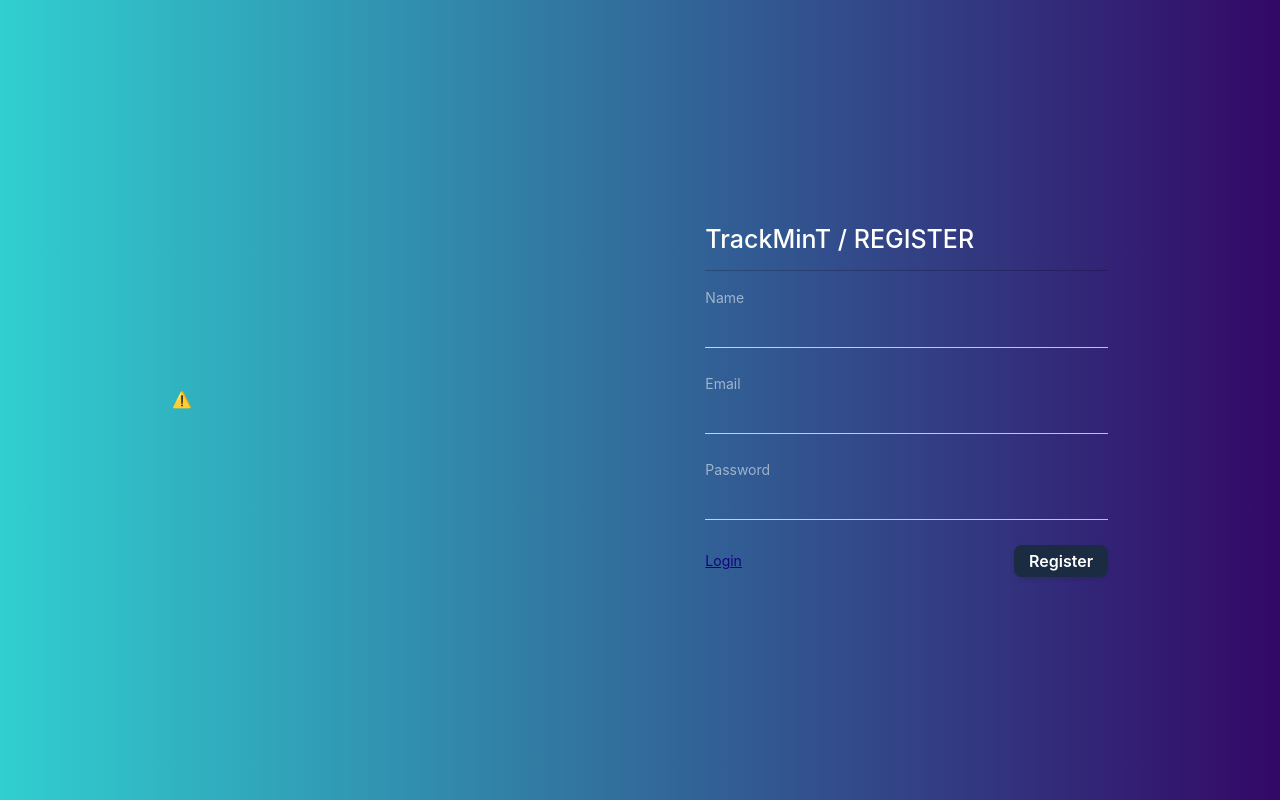
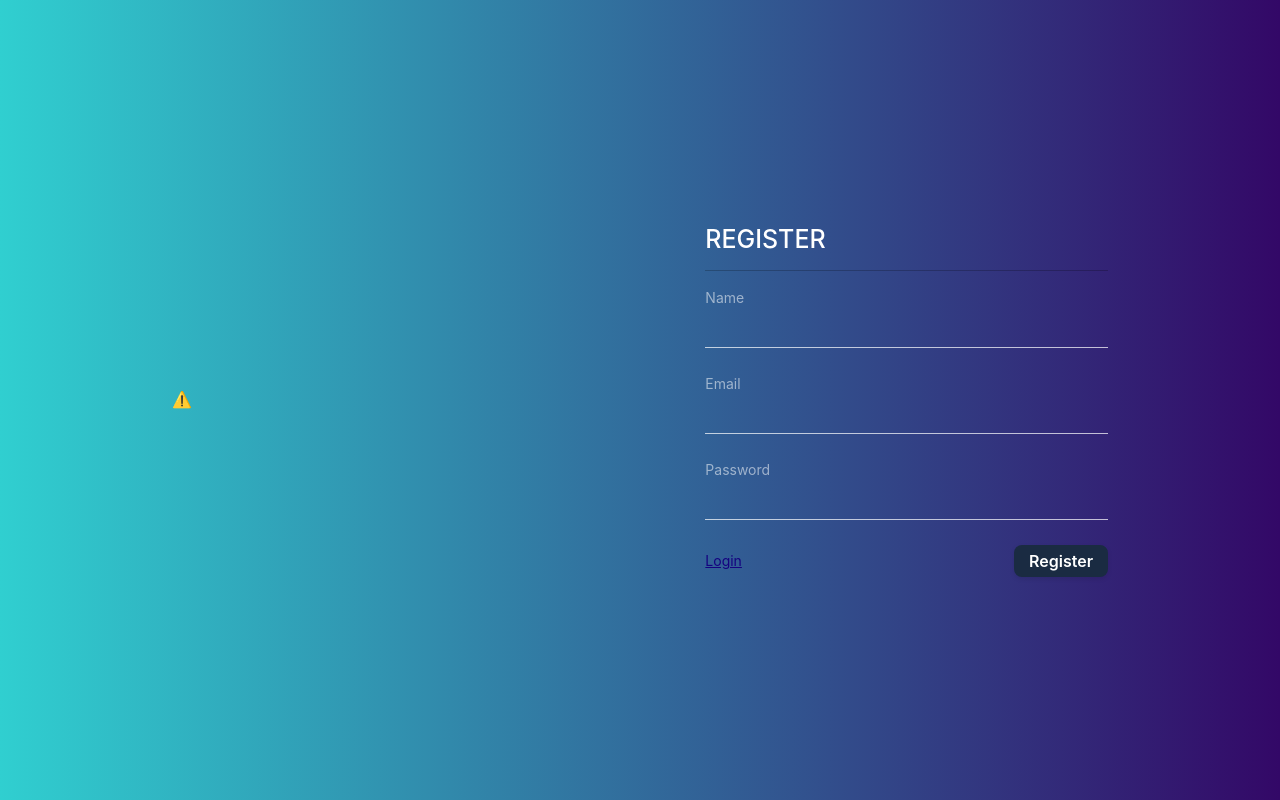
Before and after one commit to ajaypavushetti/Expense-Tracker, a React (Vite) app in the folder client/: page /register in a window 1280 px wide. Built offline with nearby package versions, Linux system fonts and the light colour scheme; no server answers.

Commit message:
changed login and register pages

```diff
--- a/client/src/pages/Login.jsx
+++ b/client/src/pages/Login.jsx
@@ -39,7 +39,7 @@ const Login = () => {
       <div className="row justify-content-center align-items-center w-100 h-100">
         <div className="col-md-4">
           <Form layout="vertical" onFinish={onFinish}>
-            <h1>TrackMinT / LOGIN</h1>
+            <h1>LOGIN</h1>
             <hr />
             <Form.Item label="Email" name="email">
               <Input />
--- a/client/src/pages/Register.jsx
+++ b/client/src/pages/Register.jsx
@@ -45,7 +45,7 @@ const Register = () => {
         </div>
         <div className="col-md-4">
           <Form layout="vertical" onFinish={onFinish}>
-            <h1>TrackMinT / REGISTER</h1>
+            <h1>REGISTER</h1>
             <hr />
             <Form.Item label="Name" name="name">
               <Input />
```
